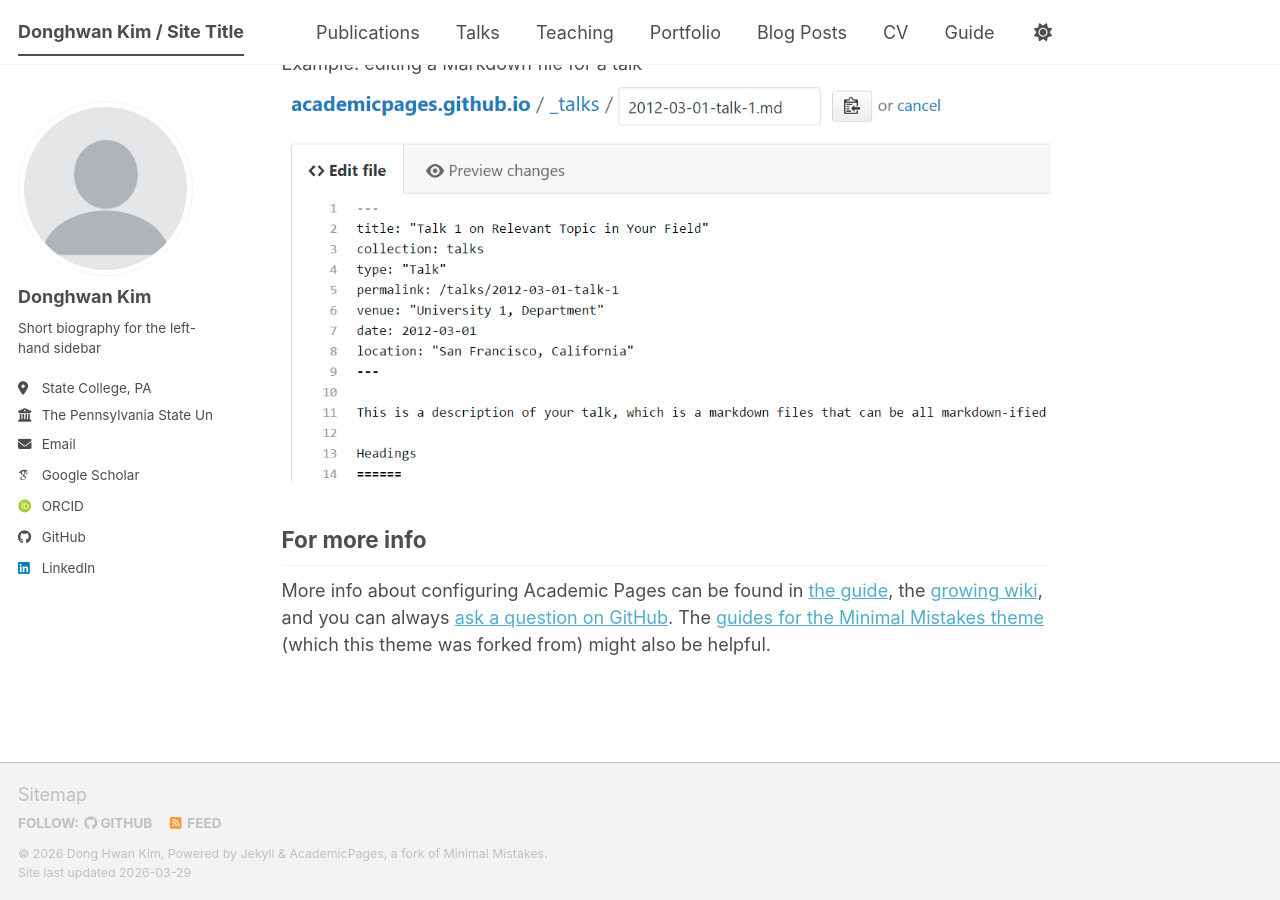
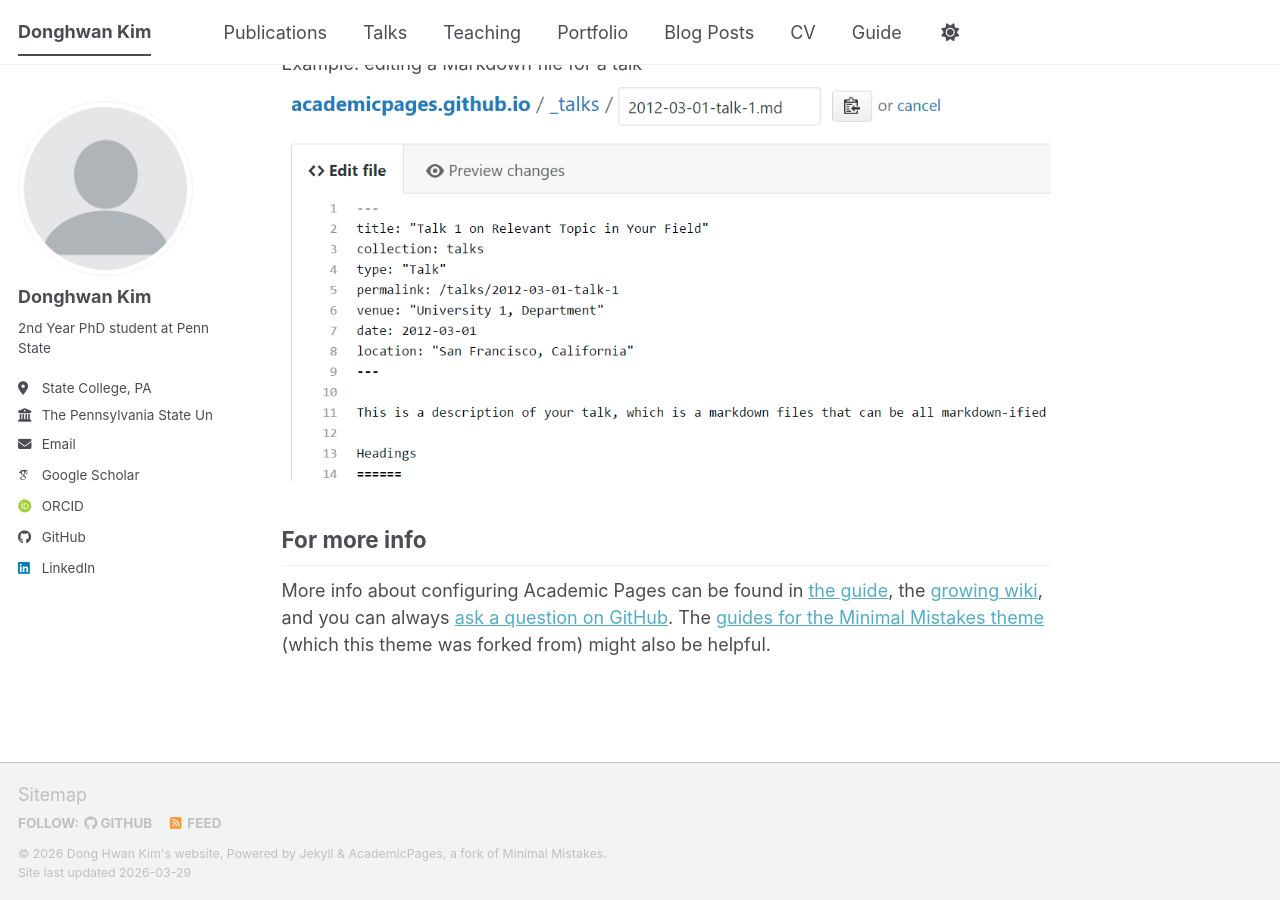
Before and after one commit to heyday98/heyday98.github.io, a Jekyll site: the page built from _pages/about.md, in a window 1280 px wide and 900 px high, scrolled down 2720 px. Built offline with Jekyll 4.4.1, drawn with Linux system fonts in a browser that asks for light colours; some web fonts are replaced; a script bundle is joined from its source files by our own code; library files that are not in the unit come from our copies.

Commit message:
Update _config.yml

```diff
--- a/_config.yml
+++ b/_config.yml
@@ -9,10 +9,10 @@
 # Basic Site Settings
 locale                   : "en-US"
 site_theme               : "default" # The available themes options are "default", "air", "sunrise", "mint", "dirt" and "contrast"
-title                    : "Donghwan Kim / Site Title"
+title                    : "Donghwan Kim"
 title_separator          : "-"
-name                     : &name "Dong Hwan Kim"
-description              : &description "Your Name's academic portfolio"   # Update this with a general description of your site, this is the default if not overridden by a page
+name                     : &name "Dong Hwan Kim's website"
+description              : &description "Donghwan's academic portfolio"   # Update this with a general description of your site, this is the default if not overridden by a page
 url                      : https://heyday98.github.io # The base hostname & protocol for your site e.g. "https://[your GitHub username].github.io",
                                                            # or if you already have some other page hosted on Github then use "https://[your GitHub username].github.io/[Your Repo Name]"
 baseurl                  : "" # the subpath of your site, e.g. "/blog"
@@ -26,7 +26,7 @@ author:
   avatar           : "profile.png"
   name             : "Donghwan Kim"
   pronouns         : # example: "she/her"
-  bio              : "Short biography for the left-hand sidebar"
+  bio              : "2nd Year PhD student at Penn State"
   location         : "State College, PA"
   employer         : "The Pennsylvania State University"
   uri              : # URL
@@ -66,7 +66,7 @@ author:
   keybase          : # Username
   instagram        : # Username
   lastfm           : # Username
-  linkedin         : "https://www.linkedin.com/in/dong-hwan-kim/"
+  linkedin         : "dong-hwan-kim"
   mastodon         : # URL
   medium           : # URL
   pinterest        : # Username
```
